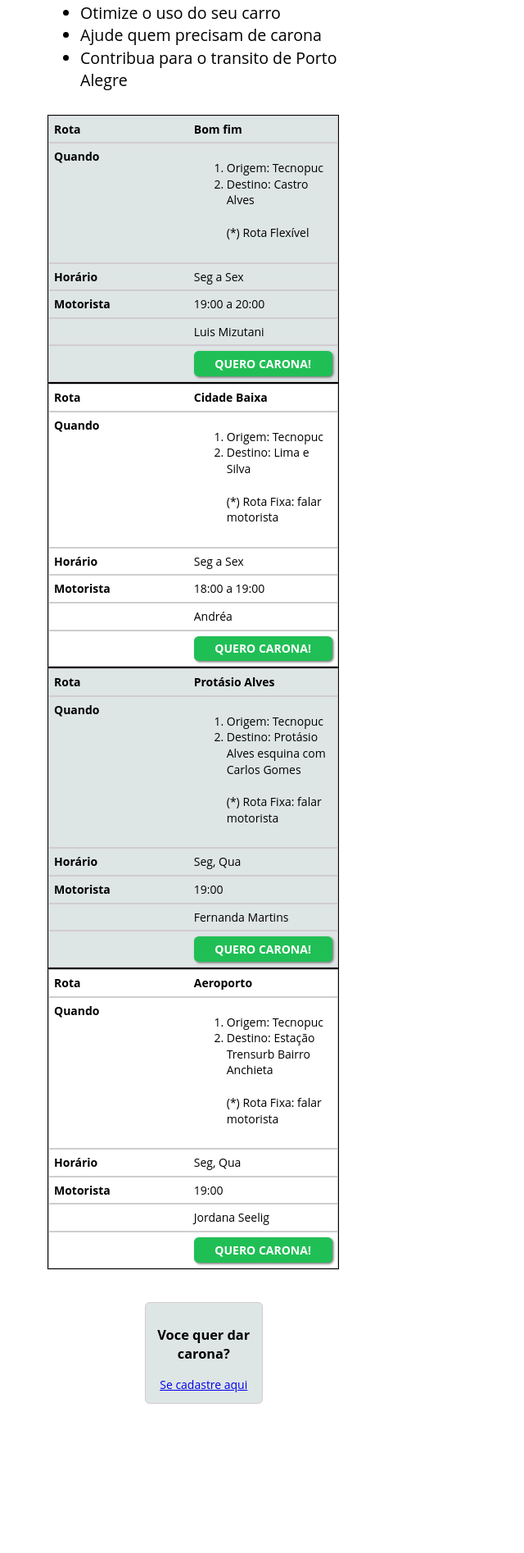
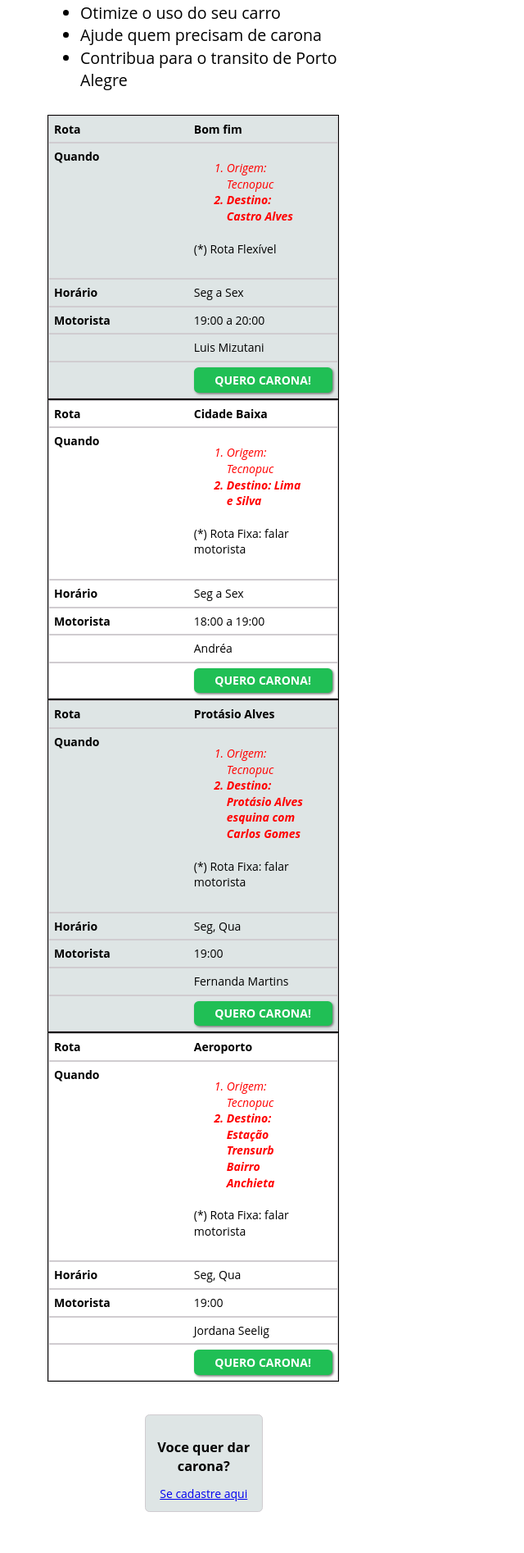
Before and after one commit to transportelivre/caronaboard, a PHP site: page / in a window 1280 px wide. Shown: the part 169-2063 px from the top of the page at 82% size, without its empty margins (0-640 px from the left). Before the commit the page ends 1881 px from the top, so only its background shows below. Run offline with PHP 8.4, Linux system fonts and the light colour scheme; some libraries are stand-ins or nearby versions.

Commit message:
small layout fixes

```diff
--- a/index.css
+++ b/index.css
@@ -72,14 +72,20 @@ h2 {
 	font-style: italic;
 	font-weight: 200;
 }
+h3 {
+	margin: 16px 0 12px 0;
+}
 ul {
 	margin-bottom: 2em;
 }
 ul li {
 	font-size: 1.4em;
 }
-ol li {
-	padding: 0;
+td li {
+	padding: 0 30px 0 0;
+	font-size: 1em;
+	font-style: italic;
+	color: red;
 }
 table {
 	width: 90%;
@@ -93,6 +99,7 @@ th {
     background-color: #A80874;
     color: #FFF;
     font-weight: bold;
+    padding: 6px;
 }
 td, th {
     padding: 6px;
@@ -123,3 +130,6 @@ td, th {
 	padding: 12px;
 	text-align: center;
 }
+#dar_carona a {
+	padding-bottom: 6px;
+}
--- a/index.php
+++ b/index.php
@@ -35,8 +35,8 @@
 								<ol>
 							    	<li>Origem: Tecnopuc</li>
 									<li>Destino: Castro Alves</li>
-									<p>(*) Rota Flexível</p>
 								</ol>
+								<p>(*) Rota Flexível</p>
 							</td>
 							<td>Seg a Sex</td>
 							<td>19:00 a 20:00</td>
@@ -49,8 +49,8 @@
 								<ol>
 							    	<li>Origem: Tecnopuc</li>
 							        <li>Destino: Lima e Silva</li>
-							        <p>(*) Rota Fixa: falar motorista</p>
 								</ol>
+								<p>(*) Rota Fixa: falar motorista</p>
 							</td>
 							<td>Seg a Sex</td>
 							<td>18:00 a 19:00</td>
@@ -63,8 +63,8 @@
 				            	<ol>
 				            		<li>Origem: Tecnopuc</li>
 				            		<li>Destino: Protásio Alves esquina com Carlos Gomes</li>
-				            		<p>(*) Rota Fixa: falar motorista</p>
 								</ol>
+								<p>(*) Rota Fixa: falar motorista</p>
 							</td>
 							<td>Seg, Qua</td>
 							<td>19:00</td>
@@ -77,8 +77,8 @@
 				            	<ol>
 				            		<li>Origem: Tecnopuc</li>
 				            		<li>Destino: Estação Trensurb Bairro Anchieta</li>
-				            		<p>(*) Rota Fixa: falar motorista</p>
 				            	</ol>
+				            	<p>(*) Rota Fixa: falar motorista</p>
 							</td>
 							<td>Seg, Qua</td>
 							<td>19:00</td>
```
